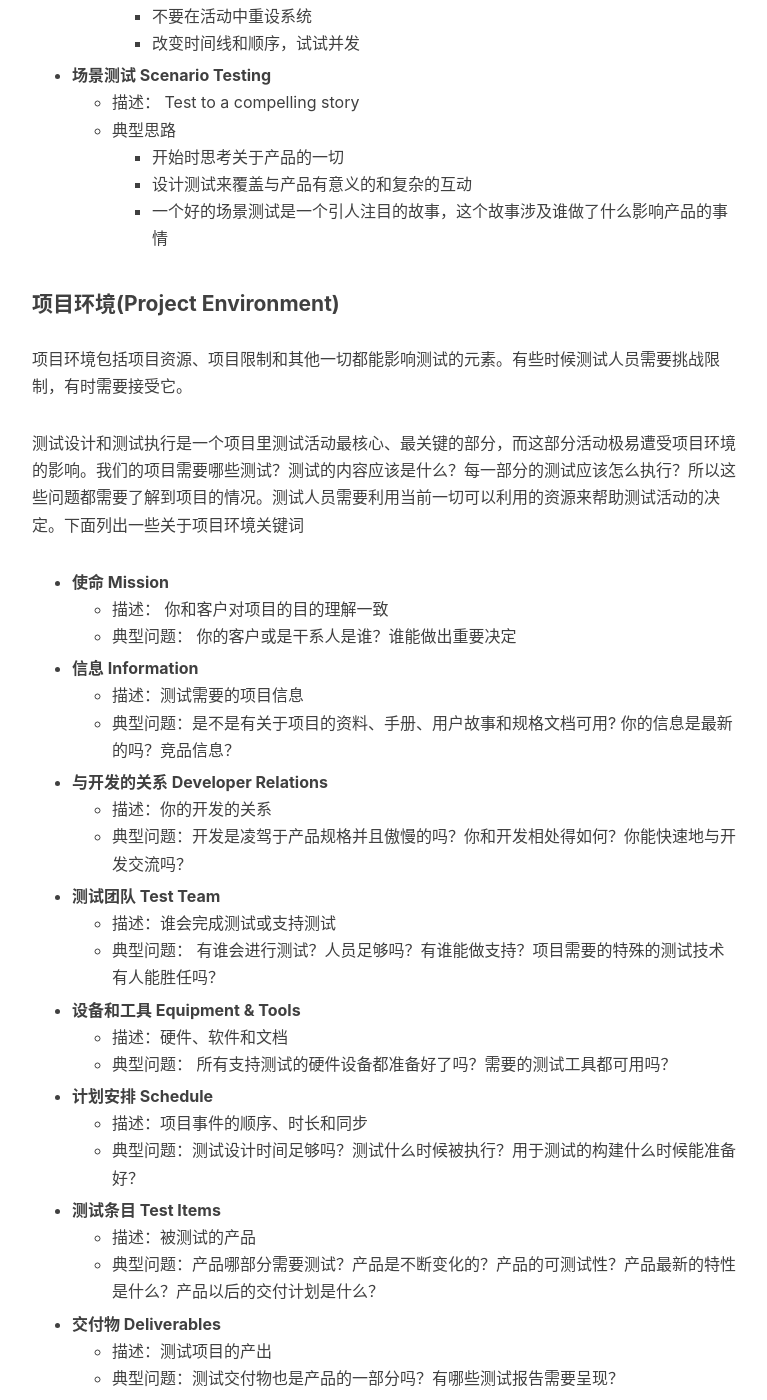
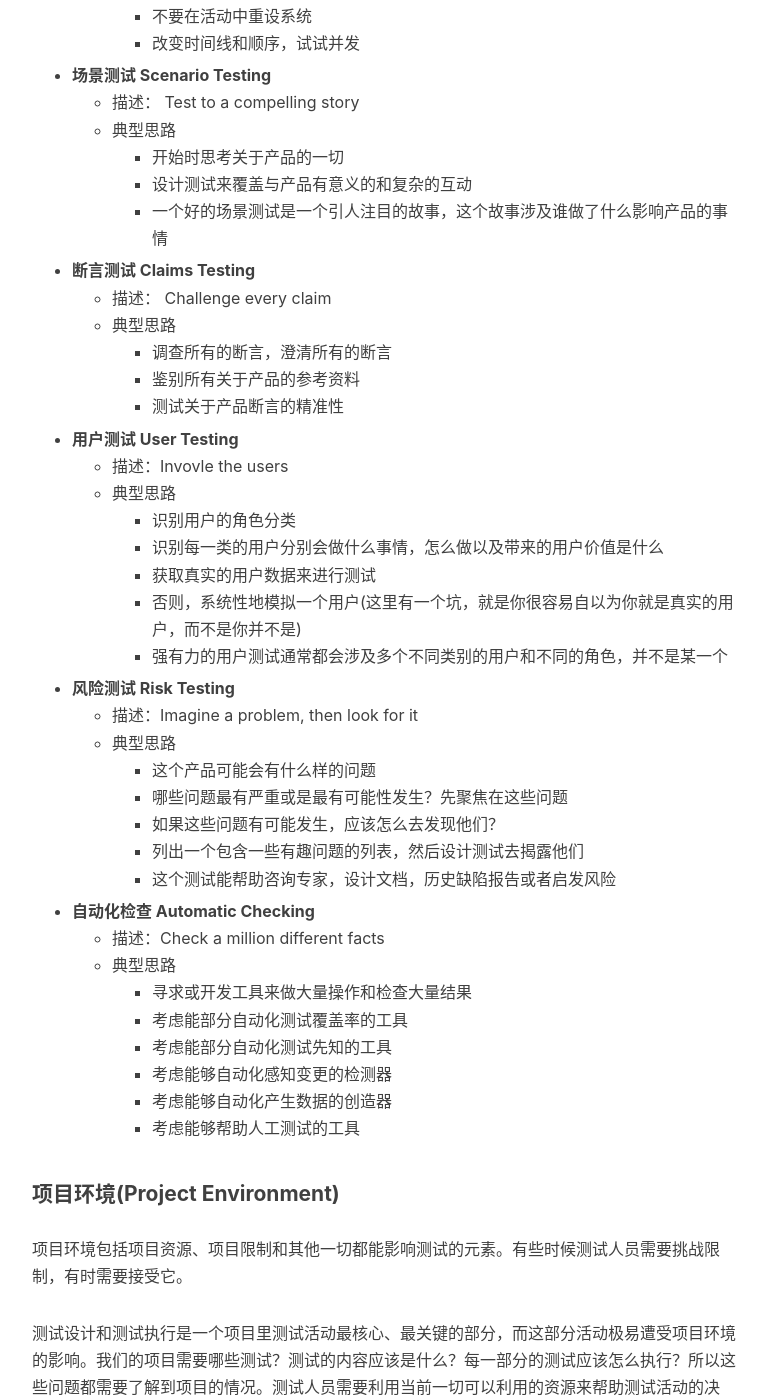
Before and after one commit to DanteYu/DanteYu.github.io, a Jekyll site: the page built from _posts/2017-06-21-htsm.markdown, in a window 1280 px wide and 1400 px high, scrolled down 2778 px. Shown: the whole window, without its empty margins (233-1000 px from the left). Built offline with Jekyll 4.4.1, drawn with Linux system fonts in a browser that asks for light colours; nearby versions of some CDN libraries; comment, search, counter and statistics services are not loaded.

Commit message:
update test tech for htsm post

```diff
--- a/_posts/2017-04-13-探索式测试读书笔记.markdown
+++ b/_posts/2017-04-13-探索式测试读书笔记.markdown
@@ -359,3 +359,8 @@ tags:
 3. 暂时性 transiency
 4. 单调性 monotony
 5. 健忘性 memorylessness
+
+
+#### 其他
+
+探索式测试是一种强调个人自由与责任的测试方法，让独立测试人员可以借由不断的学习来改善测试的规划与测试的执行，而在测试过程中也会同时改善测试案例达到相铺相成的效果
--- a/_posts/2017-06-21-htsm.markdown
+++ b/_posts/2017-06-21-htsm.markdown
@@ -69,6 +69,41 @@ HTSM主要目的的通过提供大量关键词和启发式问题，帮助测试
 		* 开始时思考关于产品的一切
 		* 设计测试来覆盖与产品有意义的和复杂的互动
 		* 一个好的场景测试是一个引人注目的故事，这个故事涉及谁做了什么影响产品的事情
+
+* **断言测试 Claims Testing**
+	* 描述： Challenge every claim
+	* 典型思路
+		* 调查所有的断言，澄清所有的断言
+		* 鉴别所有关于产品的参考资料
+		* 测试关于产品断言的精准性
+
+* **用户测试 User Testing**
+	* 描述：Invovle the users
+	* 典型思路
+		* 识别用户的角色分类
+		* 识别每一类的用户分别会做什么事情，怎么做以及带来的用户价值是什么
+		* 获取真实的用户数据来进行测试
+		* 否则，系统性地模拟一个用户(这里有一个坑，就是你很容易自以为你就是真实的用户，而不是你并不是)
+		* 强有力的用户测试通常都会涉及多个不同类别的用户和不同的角色，并不是某一个
+
+* **风险测试 Risk Testing**
+	* 描述：Imagine a problem, then look for it
+	* 典型思路
+		* 这个产品可能会有什么样的问题
+		* 哪些问题最有严重或是最有可能性发生？先聚焦在这些问题
+		* 如果这些问题有可能发生，应该怎么去发现他们？
+		* 列出一个包含一些有趣问题的列表，然后设计测试去揭露他们
+		* 这个测试能帮助咨询专家，设计文档，历史缺陷报告或者启发风险
+
+* **自动化检查 Automatic Checking**
+	* 描述：Check a million different facts
+	* 典型思路
+		* 寻求或开发工具来做大量操作和检查大量结果
+		* 考虑能部分自动化测试覆盖率的工具
+		* 考虑能部分自动化测试先知的工具
+		* 考虑能够自动化感知变更的检测器
+		* 考虑能够自动化产生数据的创造器
+		* 考虑能够帮助人工测试的工具
 
 
 #### 项目环境(Project Environment)
```
